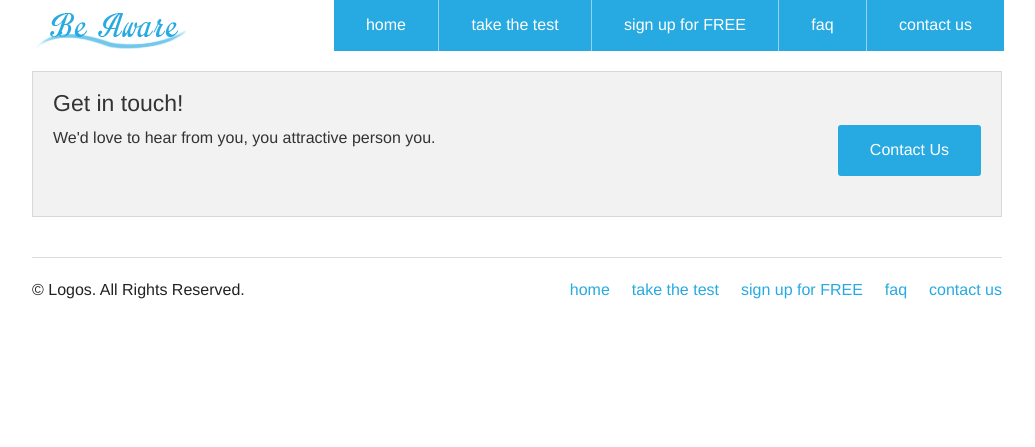
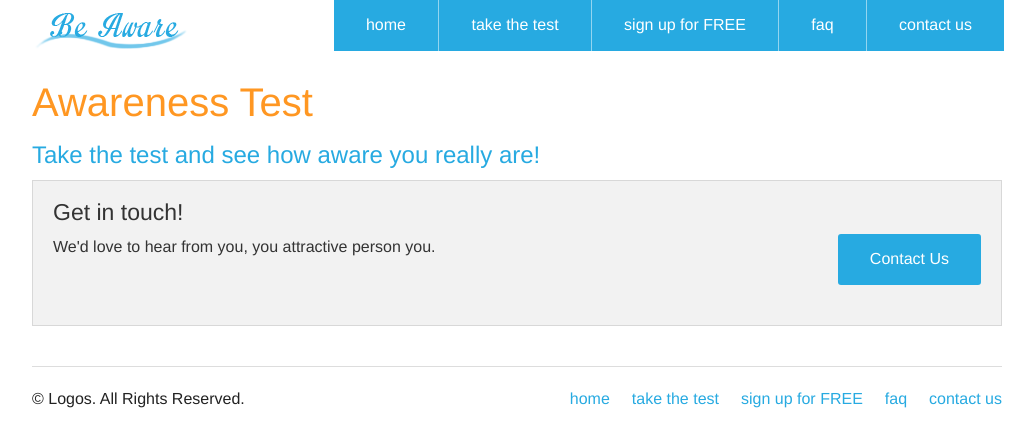
Before and after one commit to googaloo/Be-Aware, a PHP site: page /test.php in a window 1280 px wide. Shown: the top 447 px of the page, without its empty margins (123-1158 px from the left). Run offline with PHP 8.4, Linux system fonts and the light colour scheme; some libraries are stand-ins or nearby versions.

Commit message:
Started Test / Added FAQ rollover warning

```diff
--- a/footer.php
+++ b/footer.php
@@ -37,8 +37,6 @@
 	</div>
 </footer>
 
-
-<script type="text/javascript" src="https://code.jquery.com/jquery-2.1.1.min.js"></script>
 <script type="text/javascript" src="js/foundation.min.js"></script>
 <script type="text/javascript" src="js/script.js"></script>
 
--- a/header.php
+++ b/header.php
@@ -6,6 +6,7 @@
 	<link rel="stylesheet" type="text/css" href="css/foundation.min.css">
 	<link rel="stylesheet" type="text/css" href="css/style.css">
 
+	<script type="text/javascript" src="https://code.jquery.com/jquery-2.1.1.min.js"></script>
 	<script type="text/javascript" src="js/vendor/modernizr.js"></script>
 </head>
 <body>
--- a/test.php
+++ b/test.php
@@ -1,5 +1,16 @@
 <?php include 'header.php'; ?>
 
+<div class="row">
 
+    <div class="large-9 columns test-container">
+
+        <h1>Awareness Test</h1>
+        <h2>Take the test and see how aware you really are!</h2>
+
+        <form action=""></form>
+
+    </div>
+
+</div>
 
 <?php include 'footer.php'; ?>
```
Also changed, not shown: faq.php (+32 -1 lines), img/do-not-take-this-test.jpg (added).
